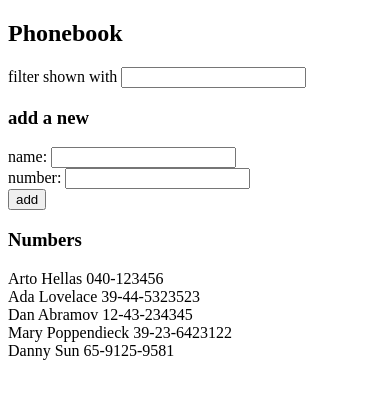
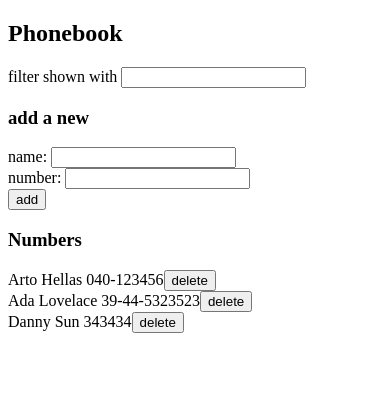
Before and after one commit to dannysunyu/fullstackopen, a React (Vite) app in the folder part2/phonebook/: page / in a window 390 px wide. Shown: the top 398 px of the page. Built offline with nearby package versions, Linux system fonts and the light colour scheme; data requests are answered from the project's data file.

Commit message:
Finishes The Phonebook step9

```diff
--- a/part2/phonebook/db.json
+++ b/part2/phonebook/db.json
@@ -11,19 +11,9 @@
       "id": 2
     },
     {
-      "name": "Dan Abramov",
-      "number": "12-43-234345",
+      "name": "Danny Sun",
+      "number": "343434",
       "id": 3
-    },
-    {
-      "name": "Mary Poppendieck",
-      "number": "39-23-6423122",
-      "id": 4
-    },
-    {
-      "name": "Danny Sun",
-      "number": "65-9125-9581",
-      "id": 5
     }
   ]
 }
--- a/part2/phonebook/src/App.jsx
+++ b/part2/phonebook/src/App.jsx
@@ -45,6 +45,16 @@ const App = () => {
     setFilter(event.target.value);
   }
 
+  const handleDelete = (id, name) => {
+    if (confirm(`Delete ${name} ?`)) {
+      personService
+        .remove(id)
+        .then(_ => {
+          setPersons(persons.filter(person => person.id !== id));
+        });
+    }
+  }
+
   useEffect(() => {
     personService
       .getAll()
@@ -73,7 +83,10 @@ const App = () => {
         onNumberChange={handleNumberChange}
       />
       <h3>Numbers</h3>
-      <Persons persons={filteredPersons} />
+      <Persons
+        persons={filteredPersons}
+        deletePerson={handleDelete}
+      />
     </div>
   )
 }
--- a/part2/phonebook/src/components/Persons.jsx
+++ b/part2/phonebook/src/components/Persons.jsx
@@ -1,18 +1,11 @@
-
-const Person = ({ name, number }) => {
-  return (
-    <div key={name}>{name} {number}</div>
-  );
-};
-
-
-const Persons = ({ persons }) => {
+const Persons = ({ persons, deletePerson }) => {
   return (
     persons.map(person => {
       return (
-        <Person key={person.name}
-          name={person.name}
-          number={person.number} />
+        <div key={person.name}>
+          {person.name} {person.number}
+          <button onClick={() => deletePerson(person.id, person.name)}>delete</button>
+        </div>
       );
     })
   );
--- a/part2/phonebook/src/services/persons.js
+++ b/part2/phonebook/src/services/persons.js
@@ -27,7 +27,7 @@ const update = (id, person) => {
 };
 
 const remove = (id) => {
-  return axios.delete(id);
+  return axios.delete(`${baseUrl}/${id}`);
 };
 
 export default {
```
